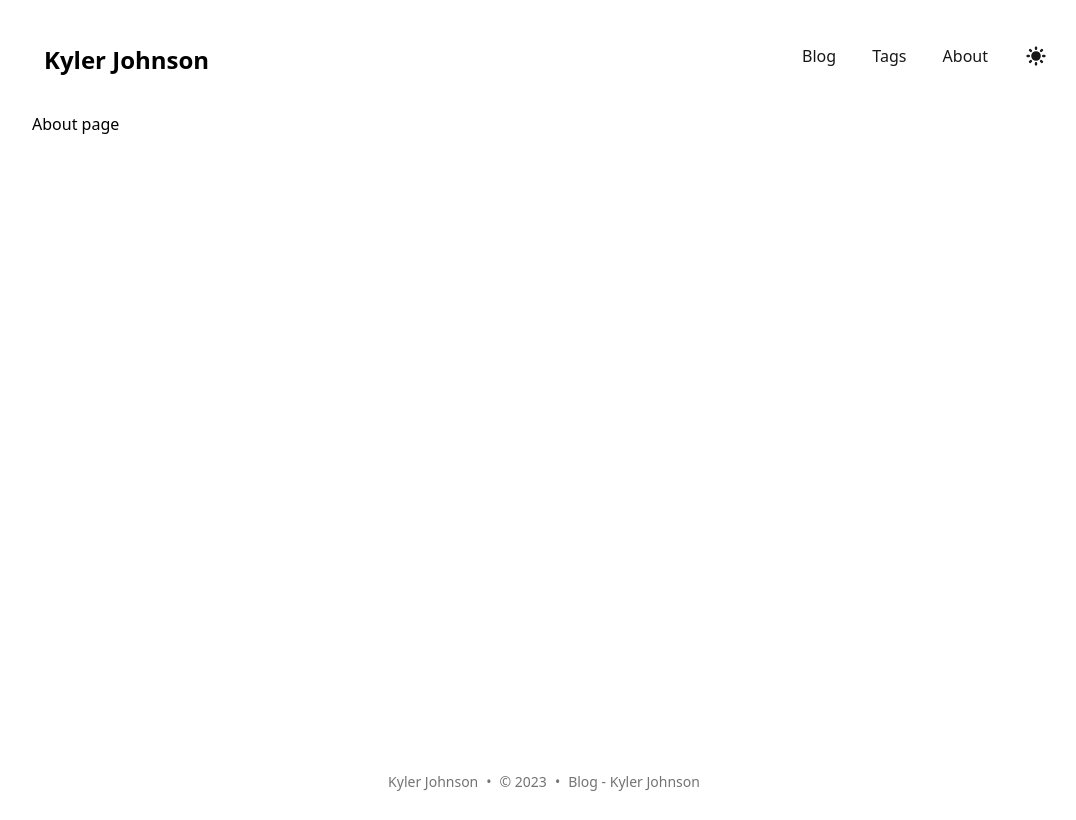
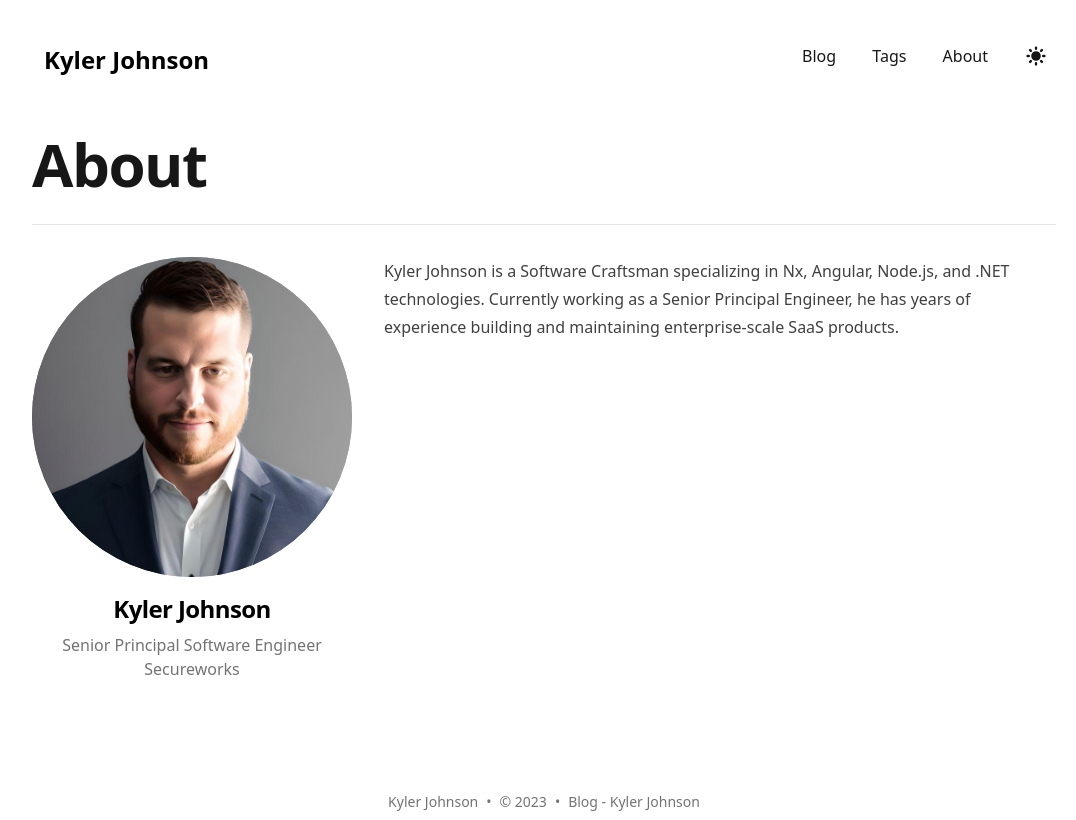
Before and after one commit to KylerJohnsonDev/blog, a SvelteKit app: page /about in a window 1280 px wide. Shown: the whole page, without its empty margins (96-1172 px from the left). Built offline with nearby package versions, Linux system fonts and the light colour scheme; some icons are missing.

Commit message:
fill out about page

```diff
--- a/src/routes/about/+page.svelte
+++ b/src/routes/about/+page.svelte
@@ -1 +1,36 @@
-About page
+<script>
+    import portrait from '$lib/assets/kyler_johnson.jpg';
+
+</script>
+
+<main class="mb-auto">
+    <div class="divide-y divide-gray-200 dark:divide-gray-700">
+        <div class="space-y-2 pt-6 pb-8 md:space-y-5"><h1
+                class="text-3xl font-extrabold leading-9 tracking-tight text-gray-900 dark:text-gray-100 sm:text-4xl sm:leading-10 md:text-6xl md:leading-14">
+            About</h1></div>
+        <div class="items-start space-y-2 xl:grid xl:grid-cols-3 xl:gap-x-8 xl:space-y-0">
+            <div class="flex flex-col items-center pt-8">
+
+                <span
+                    style="box-sizing: border-box; display: inline-block; overflow: hidden; width: initial; height: initial; background: none; opacity: 1; border: 0px; margin: 0px; padding: 0px; position: relative; max-width: 100%;">
+                    <span style="box-sizing: border-box; display: block; width: initial; height: initial; background: none; opacity: 1; border: 0px; margin: 0px; padding: 0px; max-width: 100%;">
+                    <img class="h-36 w-36 rounded-full"
+                    style="display: block; max-width: 100%; width: initial; height: initial; background: none; opacity: 1; border: 0px; margin: 0px; padding: 0px;"
+                    alt="" aria-hidden="true"
+                    src={portrait}></span><img
+                    alt="avatar" src={portrait}
+                    decoding="async" data-nimg="intrinsic" class="h-36 w-36 rounded-full"
+                    style="position: absolute; inset: 0px; box-sizing: border-box; padding: 0px; border: medium; margin: auto; display: block; width: 0px; height: 0px; min-width: 100%; max-width: 100%; min-height: 100%; max-height: 100%;"
+                    srcset={portrait}></span>
+                <h3 class="pt-4 pb-2 text-2xl font-bold leading-8 tracking-tight">Kyler Johnson</h3>
+                <div class="text-gray-500 dark:text-gray-400">Senior Principal Software Engineer</div>
+                <div class="text-gray-500 dark:text-gray-400">Secureworks</div>
+            </div>
+            <div class="prose max-w-none pt-8 pb-8 dark:prose-dark xl:col-span-2">
+                <p>
+                    Kyler Johnson is a Software Craftsman specializing in Nx, Angular, Node.js, and .NET technologies. Currently working as a Senior Principal Engineer, he has years of experience building and maintaining enterprise-scale SaaS products.
+                </p>
+            </div>
+        </div>
+    </div>
+</main>
```
Also changed, not shown: src/lib/assets/kyler_johnson.jpg (renamed from static/kyler_johnson.jpg).
